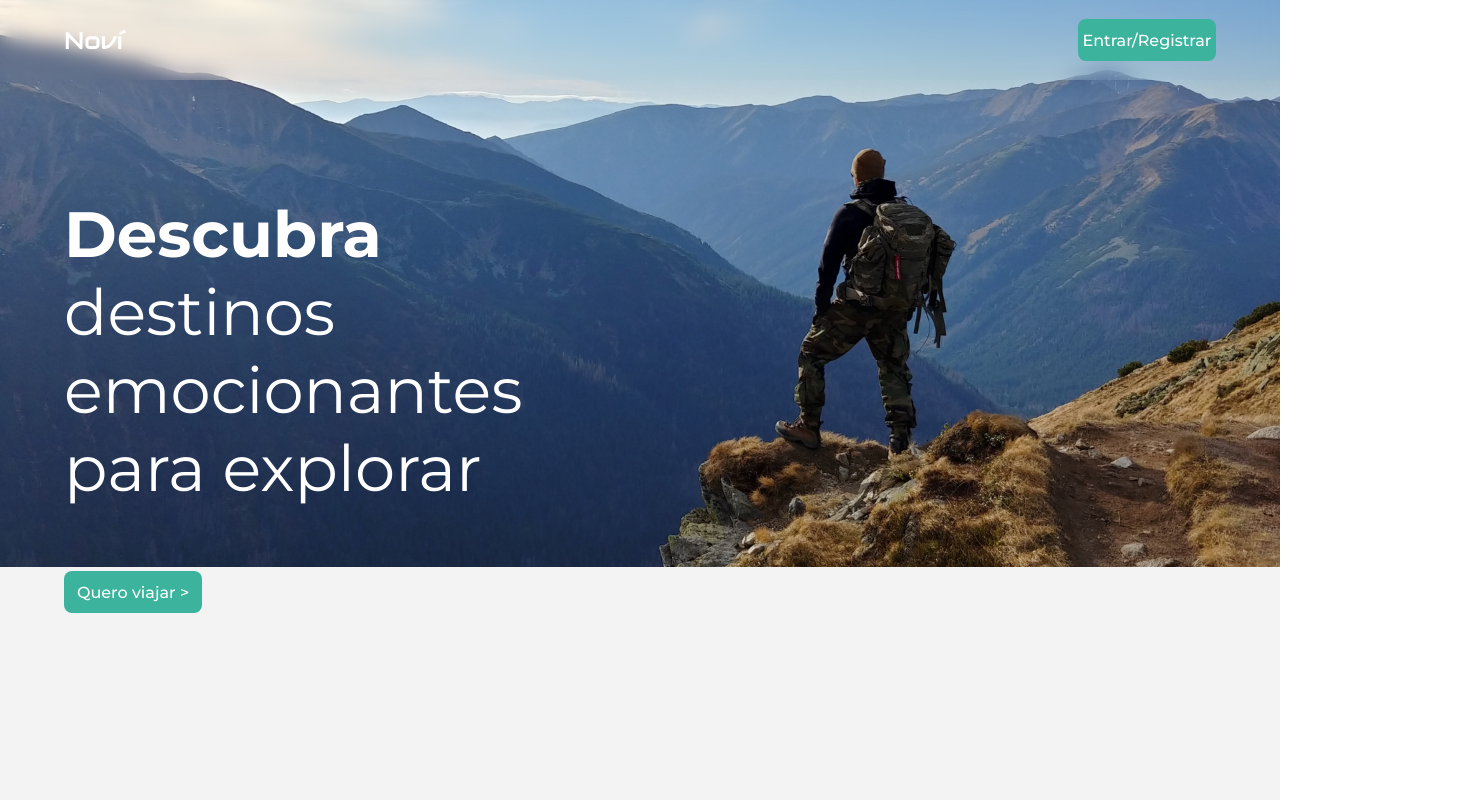
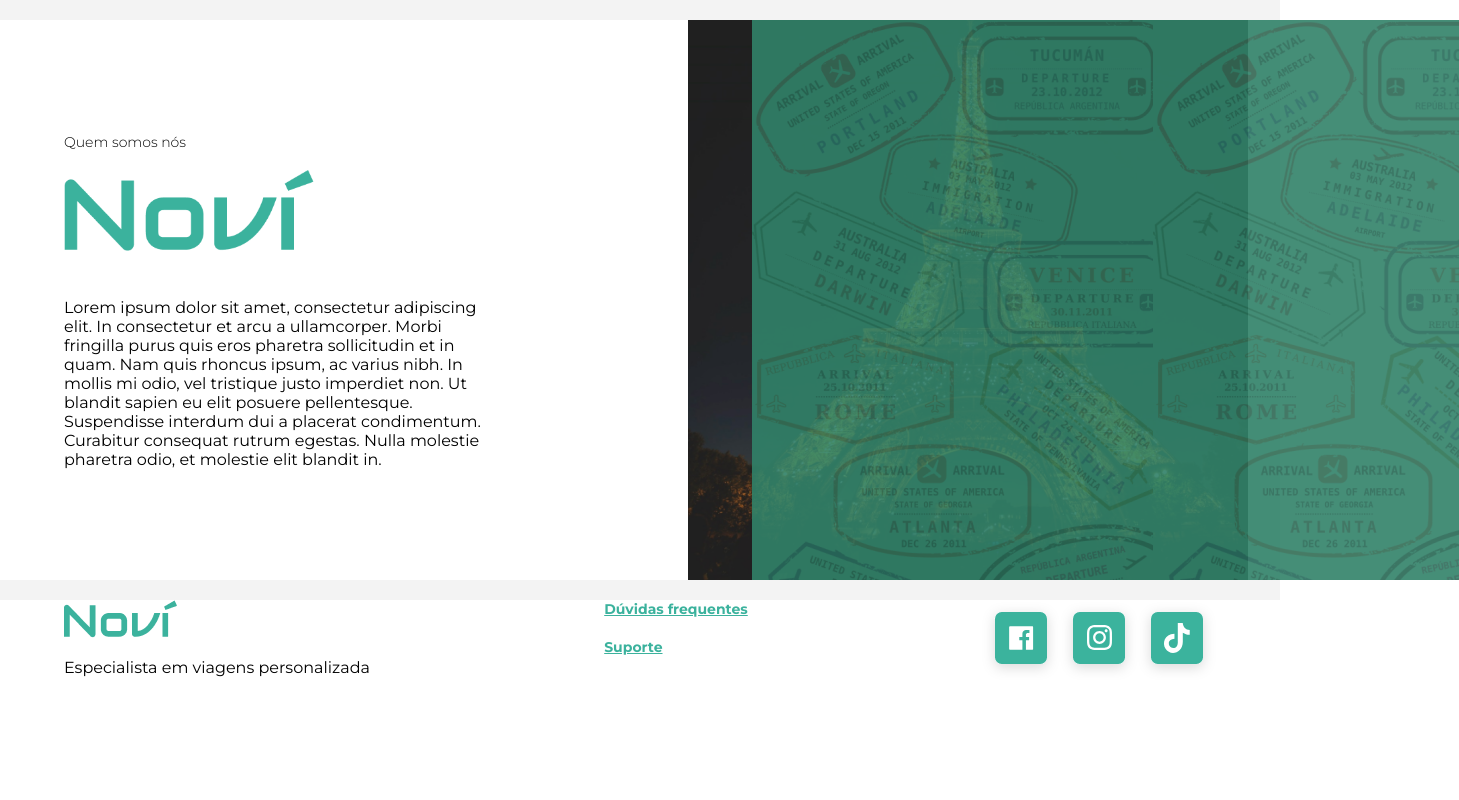
Before and after one commit to StartFuture/novi-frontend, a React (Create React App) app: page / in a window 1280 px wide. Shown: the top 800 px of the page, 1459 px wide, since content can reach past the window. Built offline with nearby package versions, Linux system fonts and the light colour scheme.

Commit message:
feat(Banner_nos) - Adding css to elements of page

```diff
--- a/src/assets/css/landingPageUs.css
+++ b/src/assets/css/landingPageUs.css
@@ -1,6 +1,45 @@
 .LPUs {
+    display: grid;
+    grid-template-columns: auto 4rem 1rem;
+    grid-template-areas: "LpUsText LpUsUs LpBackgroundUs";
+    align-items: center;
+    /* grid-gap: 10rem; */
+    padding: 0 5%;
+    background-color: #FFF;
+    max-width: 55%;
+}
 
+.h4AboutUs {
+    font-family: 'Montserrat', sans-serif;
+    font-weight: 300;
+    color: #000;
+    font-size: 14px;
 }
+
+.LogoNoviUs {
+    width: 40%;
+    height: 40%;
+}
+
 .descriptionUs {
+    font-family: 'Montserrat', sans-serif;
+    font-weight: 400;
+    font-size: 16px;
+    margin-top: 7%;
+    width: 70%;
+}
 
+.LpUsUs {
+    width: 70vh;
+    height: 70vh;
 }
+
+.LpBackgroundUs {
+    background-image: url('../img/LpBackgroundUs.png');
+    background-color: #318269;
+    height: 70vh;
+    width: 88.4vh;
+    opacity: .9;
+    position: relative;
+    z-index: 100;
+}
--- a/src/components/landingPageUs.js
+++ b/src/components/landingPageUs.js
@@ -1,27 +1,26 @@
 import React from "react";
 
-import NoviLogo from './NoviLogo';
 import '../assets/css/landingPageUs.css'
+import LogoNoviUs from '../assets/img/LogoNoviUs.png'
 import LpUs from '../assets/img/LpUs.png'
-import LpBackgroundUs from '../assets/img/LpBackgroundUs.png'
 
 
 function LandingPageUs(){
     return (
         <div className="LPUs">
-            <h4>Quem somos nós</h4>
-            <NoviLogo />
+            <div className="LpUsText">
+                <h4 className="h4AboutUs">Quem somos nós</h4>
+                <img className="LogoNoviUs" src={LogoNoviUs} alt="Logo Novi"/>
                 <p className="descriptionUs">
                     Lorem ipsum dolor sit amet, consectetur adipiscing elit. In consectetur et arcu a ullamcorper.
                     Morbi fringilla purus quis eros pharetra sollicitudin et in quam. Nam quis rhoncus ipsum, ac varius nibh.
                     In mollis mi odio, vel tristique justo imperdiet non. Ut blandit sapien eu elit posuere pellentesque.
                     Suspendisse interdum dui a placerat condimentum. Curabitur consequat rutrum egestas. Nulla molestie pharetra
-                odio, et molestie elit blandit in. Vivamus id sapien in sem facilisis volutpat sit amet eget neque. Quisque
-                eget auctor eros. Nunc posuere diam et tristique efficitur. Proin pharetra magna eros, ullamcorper volutpat
-                ipsum suscipit tempor. Integer commodo tortor eu gravida molestie.
+                    odio, et molestie elit blandit in.
                 </p>
-            <img src={LpUs} alt="Nossa Imagem"/>
-            <img src={LpBackgroundUs} alt="Nossa Imagem 2"/>
+            </div>
+                <img className="LpUsUs" src={LpUs} alt="Nossa Imagem"/>
+                <div className="LpBackgroundUs"/>
         </div>
     )
 
--- a/src/pages/LandingPage/LandingPage.js
+++ b/src/pages/LandingPage/LandingPage.js
@@ -7,7 +7,7 @@ import LandingPageUs from '../../components/landingPageUs.js'
 function LandingPage() {
     return (
         <div className='Landing-page'>
-          <LandingPageInicio/>
+          {/* <LandingPageInicio/> */}
           <br/>
           <LandingPageUs/>
           <br/>
```
Also changed, not shown: src/assets/img/LogoNoviUs.png (added). Lines whose indentation alone changed are shown as unchanged.
